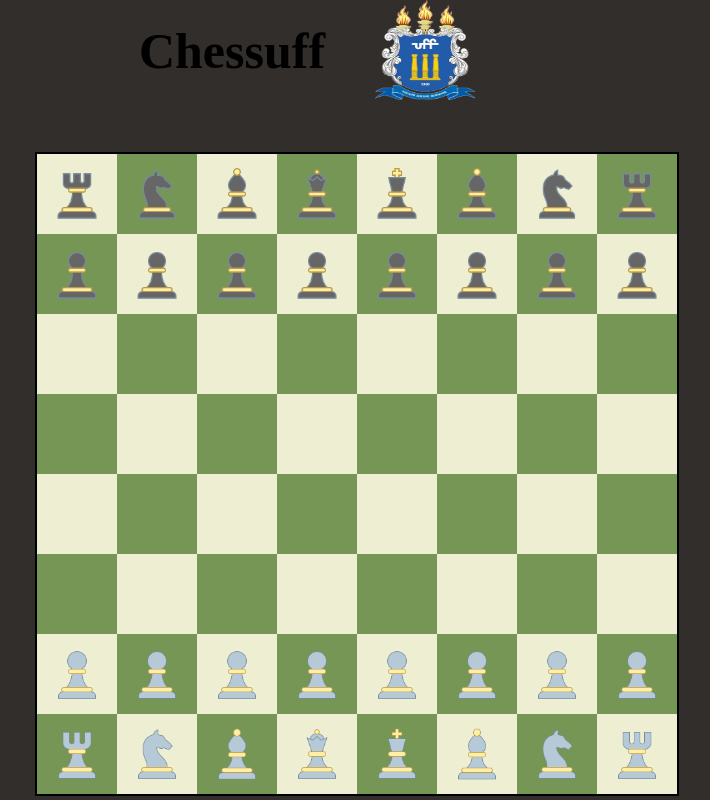
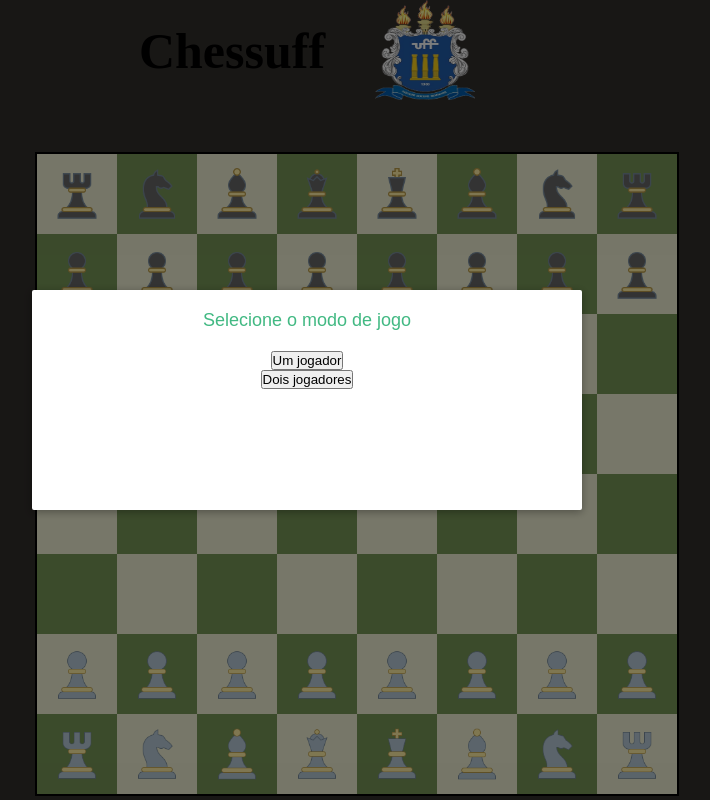
Before and after one commit to dan-mcarvalho/chessuff, a Vue app: page / in a window 1280 px wide. Shown: the whole page, without its empty margins (333-1043 px from the left). Built offline with nearby package versions, Linux system fonts and the light colour scheme.

Commit message:
1.2.1.1 - Exibição do Menu

```diff
--- /dev/null
+++ b/src/components/Modal.vue
@@ -0,0 +1,115 @@
+<template>
+  <transition name="modal">
+      <div class="modal-mask">
+        <div class="modal-wrapper">
+          <div class="modal-container">
+
+            <div class="modal-header">
+              <slot name="header">
+                Selecione o modo de jogo
+              </slot>
+            </div>
+
+            <div class="modal-body">
+              <slot name="body">
+                <div  class="peca">
+                  <button v-on:click="umJogador()" >
+                    Um jogador
+                  </button>
+                </div>
+                <div  class="peca">
+                  <button v-on:click="doisJogadores()" >
+                    Dois jogadores
+                  </button>
+                </div>
+              </slot>
+            </div>
+          </div>
+        </div>
+      </div>
+  </transition>
+</template>
+
+<script>
+export default {
+  name: "modal-menu",
+  props: {
+  },
+  data: () => {
+      return {
+          pecaSelecionada: ''
+      }
+  },
+  methods: {
+    getImage(peca) {
+            return require(`../assets/pecas/${peca+"Branco"}.png`)
+        }
+  }
+}
+</script>
+
+<style scoped>
+
+.modal-mask {
+position: fixed;
+z-index: 9998;
+top: 0;
+left: 0;
+width: 100%;
+height: 100%;
+background-color: rgba(0, 0, 0, .5);
+display: table;
+transition: opacity .3s ease;
+}
+
+.modal-wrapper {
+display: table-cell;
+vertical-align: middle;
+}
+
+.modal-container {
+width: 55rem;
+margin: 0px auto;
+padding: 2rem 3rem;
+background-color: #fff;
+border-radius: .2rem;
+box-shadow: 0 .2rem .8rem rgba(0, 0, 0, .33);
+transition: all .3s ease;
+font-family: 'Viga', sans-serif;
+height: 22rem;
+}
+
+.modal-header {
+margin-top: 0;
+color: #42b983;
+font-size: 1.8rem;
+}
+
+.modal-body {
+margin: 2rem 0;
+}
+
+.modal-default-button {
+
+}
+
+.modal-enter {
+opacity: 0;
+}
+
+.modal-leave-active {
+opacity: 0;
+}
+
+.modal-enter .modal-container,
+.modal-leave-active .modal-container {
+-webkit-transform: scale(1.1);
+transform: scale(1.1);
+}
+
+.peca:hover{
+  transform: scale(1.1);
+}
+
+
+</style>
--- a/src/components/Tabuleiro.vue
+++ b/src/components/Tabuleiro.vue
@@ -26,6 +26,9 @@
                       v-bind:key="coluna"
                   />
               </div>
+              <Modal v-if="showModal"
+                    @close="showModal=false"
+                    />
           </div>
       </div>
   </div>
@@ -33,12 +36,13 @@
 <script>
 import Quadrado from './Quadrado.vue'
 import ClickOutside from 'vue-click-outside'
+import Modal from './Modal.vue'
 
 export default {
   // eslint-disable-next-line vue/multi-word-component-names
   name: "Tabuleiro",
   components: {
-      Quadrado,
+      Quadrado, Modal
   },
   data: () => {
       return {
@@ -49,9 +53,10 @@
           movimentos: [],
           pecaSelecionada: {},
           ladoAtual: 'Branco',
-          linhaModal: '',
-          colunaModal: '',
-          ladoModal: '',
+          showModal: true,
+          linhaModal: 0,
+          colunaModal: 0,
+          ladoModal: 0,
           pecasMortasPretas: new Array(),
           movimentacaoDePecas: null,
       };
```
Also changed, not shown: 1 other file (tests, documents, lock files or other folders).
